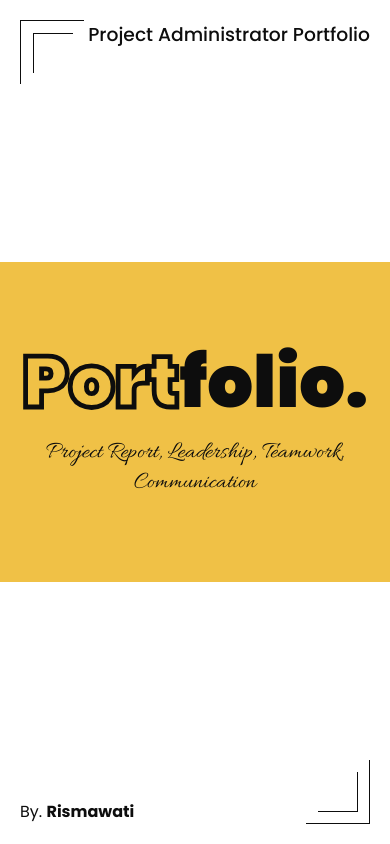
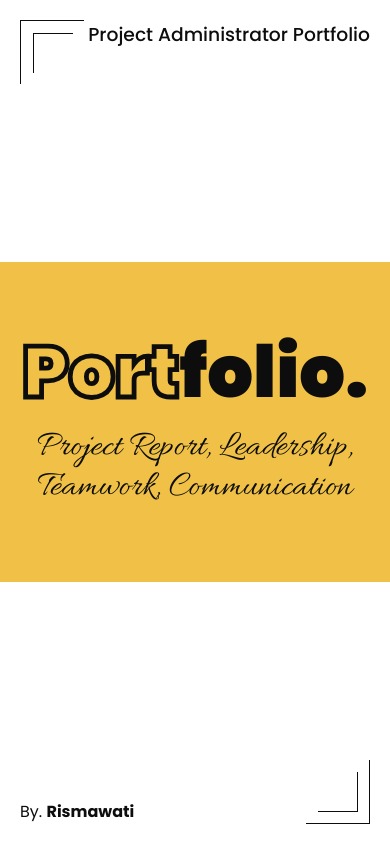
Before and after one commit to fauzancodes/risma-portfolio, a Next.js app: page / in a window 390 px wide. Shown: the top 844 px of the page. Built offline with nearby package versions, Linux system fonts and the light colour scheme.

Commit message:
some adjust

```diff
--- a/src/app/page.tsx
+++ b/src/app/page.tsx
@@ -9,7 +9,7 @@ export default function Home() {
       <header id="cover" className={`tw-bg-secondary-light tw-min-h-screen ${FlexCenterX} tw-flex-col tw-flex-wrap tw-gap-5 md:tw-gap-3`}>
         <div className={`${FlexCenterX} tw-flex-col tw-flex-wrap tw-gap-5 md:tw-gap-3 md:tw-ml-72`}>
           <h1 className={`tw-text-7xl md:tw-text-9xl tw-font-black tw-z-10 tw-text-center md:tw-text-left`}><span className="tw-text-transparent" style={{ WebkitTextStroke: ".3rem #0d0d0d" }}>Port</span>folio.</h1>
-          <h2 className={`${allura.className} md:tw-text-6xl tw-z-10 tw-text-center md:tw-text-left`}>Project Report, Leadership, Teamwork, Communication</h2>
+          <h2 className={`${allura.className} tw-text-4xl md:tw-text-6xl tw-z-10 tw-text-center md:tw-text-left`}>Project Report, Leadership, Teamwork, Communication</h2>
           <Ball />
         </div>
         <Header />
```
